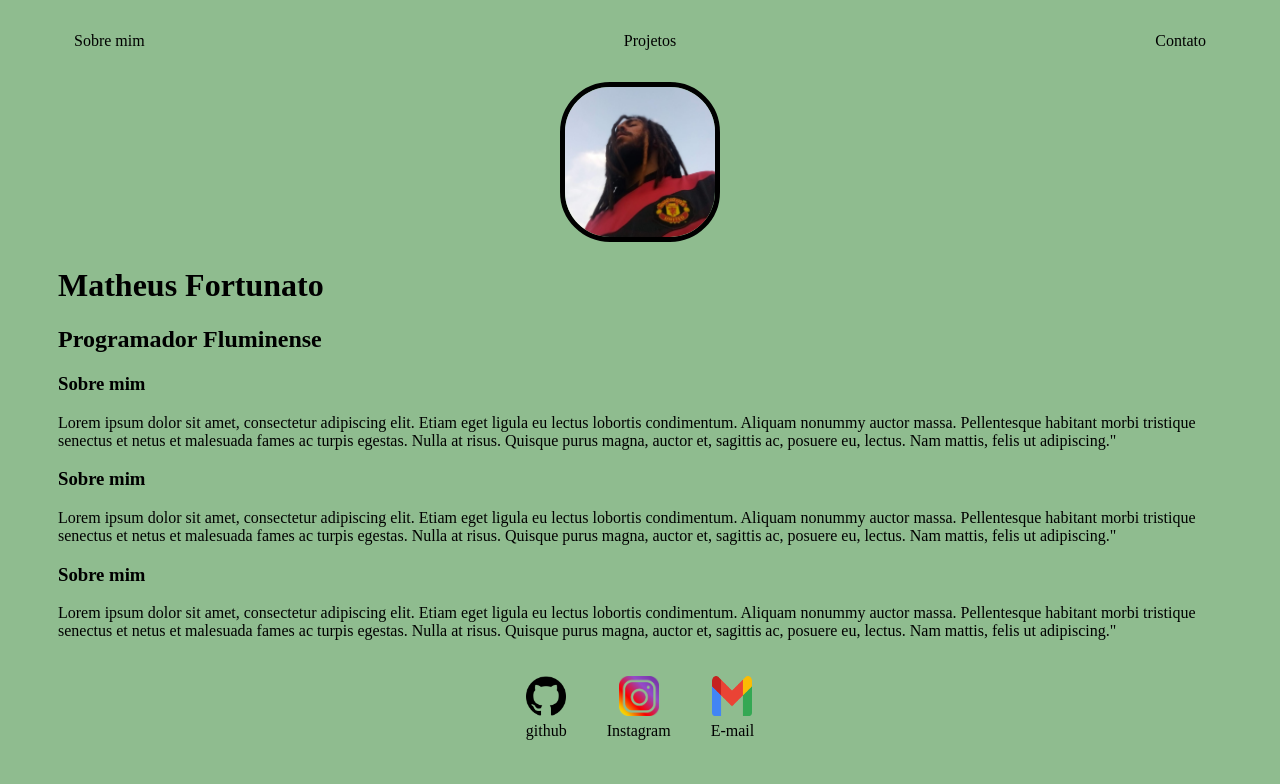
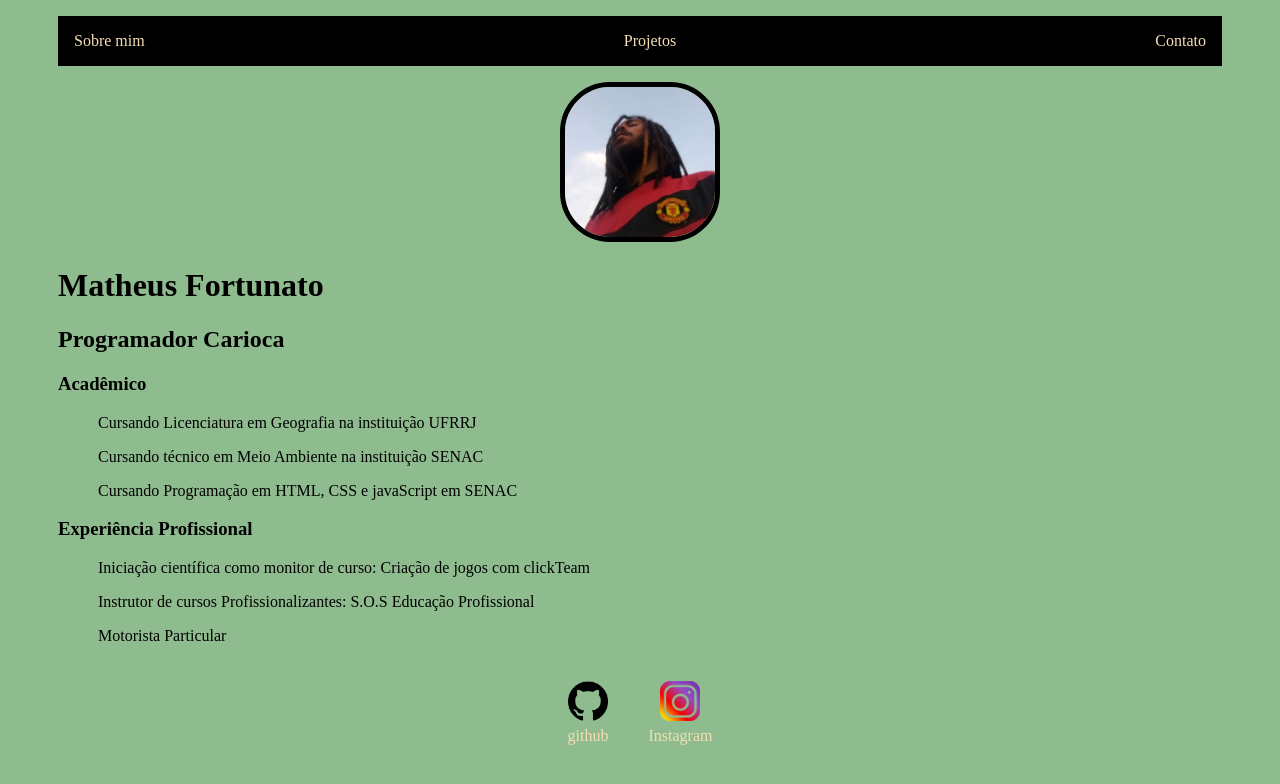
Before and after one commit to FortunaProg/Portifolio, a plain HTML site: page index.html in a window 1280 px wide. Drawn offline with Linux system fonts and the light colour scheme.

Commit message:
atualizacao

```diff
--- a/index.html
+++ b/index.html
@@ -33,23 +33,47 @@
             </div>
             <h1>Matheus Fortunato </h1>
             <h2>
-                Programador Fluminense
+                Programador Carioca
             </h2>
             <section>
-                <h3>Sobre mim</h3>
-                <p>Lorem ipsum dolor sit amet, consectetur adipiscing elit. Etiam eget ligula eu lectus lobortis condimentum. Aliquam nonummy auctor massa. Pellentesque habitant morbi tristique senectus et netus et malesuada fames ac turpis egestas. Nulla at risus. Quisque purus magna, auctor et, sagittis ac, posuere eu, lectus. Nam mattis, felis ut adipiscing."
+                <h3>Acadêmico</h3>
+                <p>
+                   <ol>Cursando Licenciatura em Geografia na instituição UFRRJ</ol>
+                   <ol>Cursando técnico em Meio Ambiente na instituição SENAC</ol>
+                   <ol>Cursando Programação em  HTML, CSS e javaScript em SENAC</ol>
+
+
+
+
+
+
+
+
+
                 </p>
             </section>
             <section>
-                <h3>Sobre mim</h3>
-                <p>Lorem ipsum dolor sit amet, consectetur adipiscing elit. Etiam eget ligula eu lectus lobortis condimentum. Aliquam nonummy auctor massa. Pellentesque habitant morbi tristique senectus et netus et malesuada fames ac turpis egestas. Nulla at risus. Quisque purus magna, auctor et, sagittis ac, posuere eu, lectus. Nam mattis, felis ut adipiscing."
+                <h3>Experiência Profissional
+                </h3>
+                <p>
+                    <ol>
+
+                            Iniciação científica como monitor de curso: Criação de jogos com clickTeam
+
+                    </ol>
+                    <ol>
+
+                            Instrutor de cursos Profissionalizantes: S.O.S Educação Profissional
+
+                    </ol>
+                    <ol>
+
+                            Motorista Particular
+
+                    </ol>
                 </p>
             </section>
-            <section>
-                <h3>Sobre mim</h3>
-                <p>Lorem ipsum dolor sit amet, consectetur adipiscing elit. Etiam eget ligula eu lectus lobortis condimentum. Aliquam nonummy auctor massa. Pellentesque habitant morbi tristique senectus et netus et malesuada fames ac turpis egestas. Nulla at risus. Quisque purus magna, auctor et, sagittis ac, posuere eu, lectus. Nam mattis, felis ut adipiscing."
-                </p>
-            </section>
+
             </header>
             <footer>
     <a href="https://github.com/FortunaProg?tab=projects" target="_blank">
@@ -64,12 +88,7 @@
             Instagram
         </p>
     </a>
-    <a href="https://mail.google.com/mail/u/1/?tab=km#inbox" target="_blank">
-        <img src="/img/gmail.png" alt="">
-        <p>
-            E-mail
-        </p>
-    </a>
+
             </footer>
     </div>
 
--- a/stlyle2.css
+++ /dev/null
@@ -1,37 +0,0 @@
-
-button{
-    background-color: antiquewhite;
-    border: none;
-    width: 100px;
-    height: 30px;
-}
-
-input[type=text], select, textarea {
-    width: 100%;
-    padding: 12px;
-    border: 1px solid #ccc;
-    border-radius: 4px;
-    box-sizing: border-box;
-    margin-top: 6px;
-    margin-bottom: 16px;
-    resize: vertical;
-  }
-
-  input[type=submit] {
-    background-color: #04AA6D;
-    color: white;
-    padding: 12px 20px;
-    border: none;
-    border-radius: 4px;
-    cursor: pointer;
-  }
-
-  input[type=submit]:hover {
-    background-color: #45a049;
-  }
-
-  .container {
-    border-radius: 5px;
-    background-color: #f2f2f2;
-    padding: 20px;
-  }
--- a/style.css
+++ b/style.css
@@ -11,7 +11,7 @@ ul{
 
 }
 a{
-    color: black;text-decoration: none;
+    color: wheat;text-decoration: none;
 }
 header img{
     width: 150px;
@@ -39,7 +39,8 @@ footer p{ margin-top: 2px;}
     padding: 0px
     50px;
 }
-nav a:hover { color: cornsilk;}
+nav { background-color: black;}
+nav a:hover { color: cornsilk; background-color: green;} }
 input{
     width: 100%;
 padding: 8px 0px;
@@ -85,6 +86,3 @@ input[type=text], select, textarea {
 
 
 .center{text-align: center;}
-
-header{
-;
```
Also changed, not shown: Projetos.html (+9 -2 lines), contatos.html (+1 -1 lines), 1 other file.
